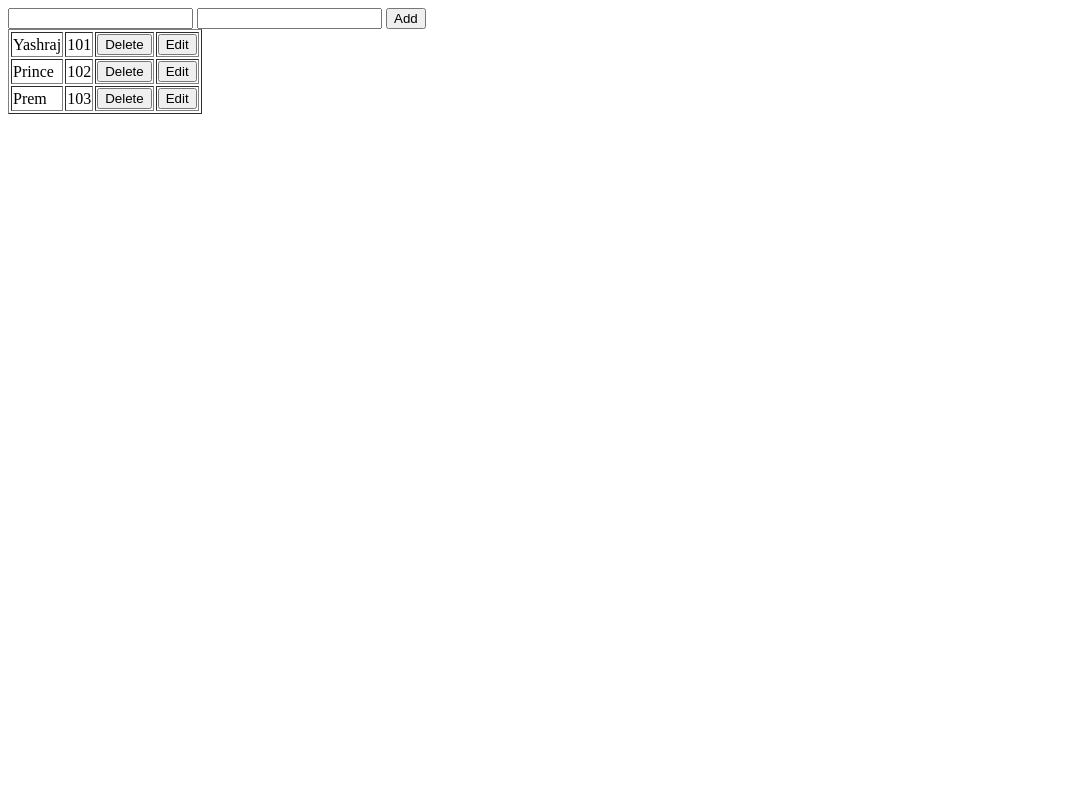
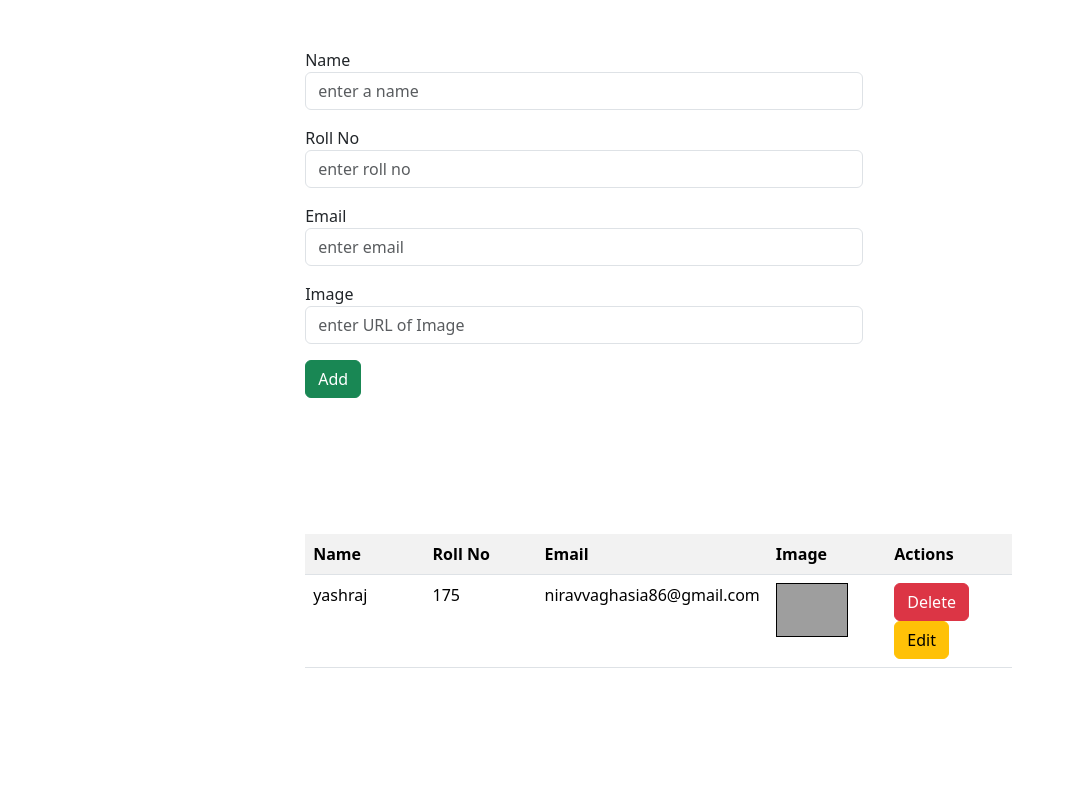
Before and after one commit to YashrajDodia/Html-tutorials, a website: page Crud.html in a window 1280 px wide. Shown: the whole page, without its empty margins (0-1067 px from the left). Drawn offline with nearby package versions, Linux system fonts and the light colour scheme; grey boxes are pictures that could not be loaded.

Commit message:
Update Crud.html

```diff
--- a/Crud.html
+++ b/Crud.html
@@ -1,58 +1,173 @@
-<!doctype html>
+<!DOCTYPE html>
 <html lang="en">
-  <head>
-    <meta charset="utf-8">
-    <meta name="viewport" content="width=device-width, initial-scale=1">
-    <title></title>
-  </head>
-  <body>
-    <input type = "text" id="name">
-    <input type = "text" id="rollno">
-    <button id="addButton" onclick="add()">Add</button>
-    <div id="dis"></div>
+
+<head>
+    <meta charset="UTF-8">
+    <meta name="viewport" content="width=device-width, initial-scale=1.0">
+    <link href="https://cdn.jsdelivr.net/npm/bootstrap@5.3.3/dist/css/bootstrap.min.css" rel="stylesheet"
+        integrity="sha384-QWTKZyjpPEjISv5WaRU9OFeRpok6YctnYmDr5pNlyT2bRjXh0JMhjY6hW+ALEwIH" crossorigin="anonymous">
+    <script src="https://cdn.jsdelivr.net/npm/bootstrap@5.3.3/dist/js/bootstrap.bundle.min.js"
+        integrity="sha384-YvpcrYf0tY3lHB60NNkmXc5s9fDVZLESaAA55NDzOxhy9GkcIdslK1eN7N6jIeHz"
+        crossorigin="anonymous"></script>
+    <title>Document</title>
+    <style>
+        #display {
+            padding: 10%;
+        }
+        /* .btn-warning{
+            margin-left: 20px;
+        } */
+
+        .col-md-6{
+            margin-left: 20%;
+        }
+
+        .btn-success{
+            margin-left: 24%;
+        }
+
+        .mt-2{
+            margin-left: 10%;
+        }
+
+        img{
+            width: 70%;
+            border: 1px solid black;
+        }
+
+        td{
+            width: 20%;
+        }
+
+    </style>
+</head>
+
+<body>
+    <div class="container mt-5">
+        <div class="col-10 col-md-6 mb-3">
+            <label>Name</label>
+            <input class="form-control" placeholder="enter a name" id="name" type="text">
+        </div>
+
+        <div class="col-10 col-md-6 mb-3">
+            <label>Roll No</label>
+            <input class="form-control" placeholder="enter roll no" id="rollno" type="text">
+        </div>
+
+        <div class="col-10 col-md-6 mb-3">
+            <label>Email</label>
+            <input class="form-control" placeholder="enter email" id="email" type="text">
+        </div>
+
+        <div class="col-10 col-md-6 mb-3">
+            <label>Image</label>
+            <input class="form-control" placeholder="enter URL of Image" id="avatar" type="text">
+        </div>
+
+        <div class="col-10">
+            <button class="btn btn-success" id="btn" onclick="addStudent()">Add</button>
+        </div>
+
+        <div class="col-10 col-md-6 mt-4" id="error">
+
+        </div>
+
+
+
+        <div class="col-10 mt-2" id="display">
+
+
+        </div>
+
+
+
+
+
+    </div>
     <script>
-      a = [
-        {
-          name : "Yashraj",
-          rollno : 101
-        },{
-          name : "Prince",
-          rollno : 102
-        },{
-          name : "Prem",
-          rollno : 103
+
+        s = [
+            {
+                name:"yashraj",
+                rollno:175,
+                email:"niravvaghasia86@gmail.com",
+                image:"https://images.pexels.com/photos/356056/pexels-photo-356056.jpeg?cs=srgb&dl=pexels-pixabay-356056.jpg&fm=jpg"
+
+            },
+        ]
+
+        edit = -1;
+
+        function displayStudent() {
+            mystring = ""
+            mystring += "<table class='table table-striped'>"
+            mystring += "<th>Name</th>"
+            mystring += "<th>Roll No</th>"
+            mystring += "<th>Email</th>"
+            mystring += "<th>Image</th>"
+            mystring += "<th>Actions</th>"
+            for (i = 0; i < s.length; i++) {
+                mystring += "<tr>"
+                mystring += "<td>" + s[i].name + "</td>";
+                mystring += "<td>" + s[i].rollno + "</td>";
+                mystring += "<td>" +s[i].email + "</td>"
+                mystring += "<td><img src='"+s[i].image+"'/></td>"
+                mystring += "<td><button class='btn btn-danger' onclick='deleteStudent(" + i + ")'>Delete</button><button class='btn btn-warning' onclick='editStudent(" + i + ")'>Edit</button></td>";
+                mystring += "</tr>"
+            }
+            mystring += "</table>"
+
+
+            document.getElementById('display').innerHTML = mystring;
         }
-      ]
-      function display(){
-        htmltext = ""
-        htmltext += '<table border = "1">'
-          for (i = 0; i < a.length; i++) {
-            htmltext += '<tr>'
-              htmltext += '<td>'+a[i].name+'</td>'
-              htmltext += '<td>'+a[i].rollno+'</td>'
-              htmltext += '<td>'+'<input type = "button" value = "Delete" onclick = "deleteData('+i+')"/>'+'</td>'
-              htmltext += '<td>'+'<input type = "button" value = "Edit"/>'+'</td>'
-              htmltext += '</tr>'
-          }
-          htmltext += '</table>'
-          ans = document.getElementById('dis').innerHTML=htmltext
-      }
-      display();
-      function add(){
-        b = {
-          name : document.getElementById('name').value,
-          rollno : document.getElementById('rollno').value
+        displayStudent()
+
+        function deleteStudent(id) {
+            a = confirm("Are you sure to delete?");
+            s.splice(id, 1)
+            document.getElementById('error').innerHTML = "Deleted Sucessfully"
+            document.getElementById('error').style.color = 'green'
+            displayStudent()
         }
-        a.push(b);
-        display()
-      }
 
-      function deleteData(i){
-        a.splice(i,0);
-        display()
-      }
+        function addStudent() {
+            temp = {
+                name: document.getElementById('name').value,
+                rollno: document.getElementById('rollno').value,
+                email:document.getElementById('email').value,
+                image:document.getElementById('avatar').value
+            }
+            if (document.getElementById('name').value == "" || document.getElementById('rollno').value == "") {
+                document.getElementById('error').innerHTML = "Please Enter name or Rollno"
+                document.getElementById('error').style.color = 'red'
+            }
+
+            else if (edit >= 0) {
+                s[edit] = temp;
+                edit = -1;
+                document.getElementById('btn').innerHTML = "Add";
+            }
+            else {
+                s.push(temp);
+                document.getElementById('error').innerHTML = "Added Sucessfully"
+                document.getElementById('error').style.color = "green"
+            }
+
+
+            displayStudent();
+        }
+
+        function editStudent(id) {
+            edit = id;
+            document.getElementById('btn').innerHTML = "Edit"
+            document.getElementById('name').value = s[id].name;
+            document.getElementById('rollno').value = s[id].rollno
+            document.getElementById('email').value = s[id].email;
+            document.getElementById('avatar').value = s[id].image
+
+        }
 
     </script>
+</body>
 
-  </body>
 </html>
```
